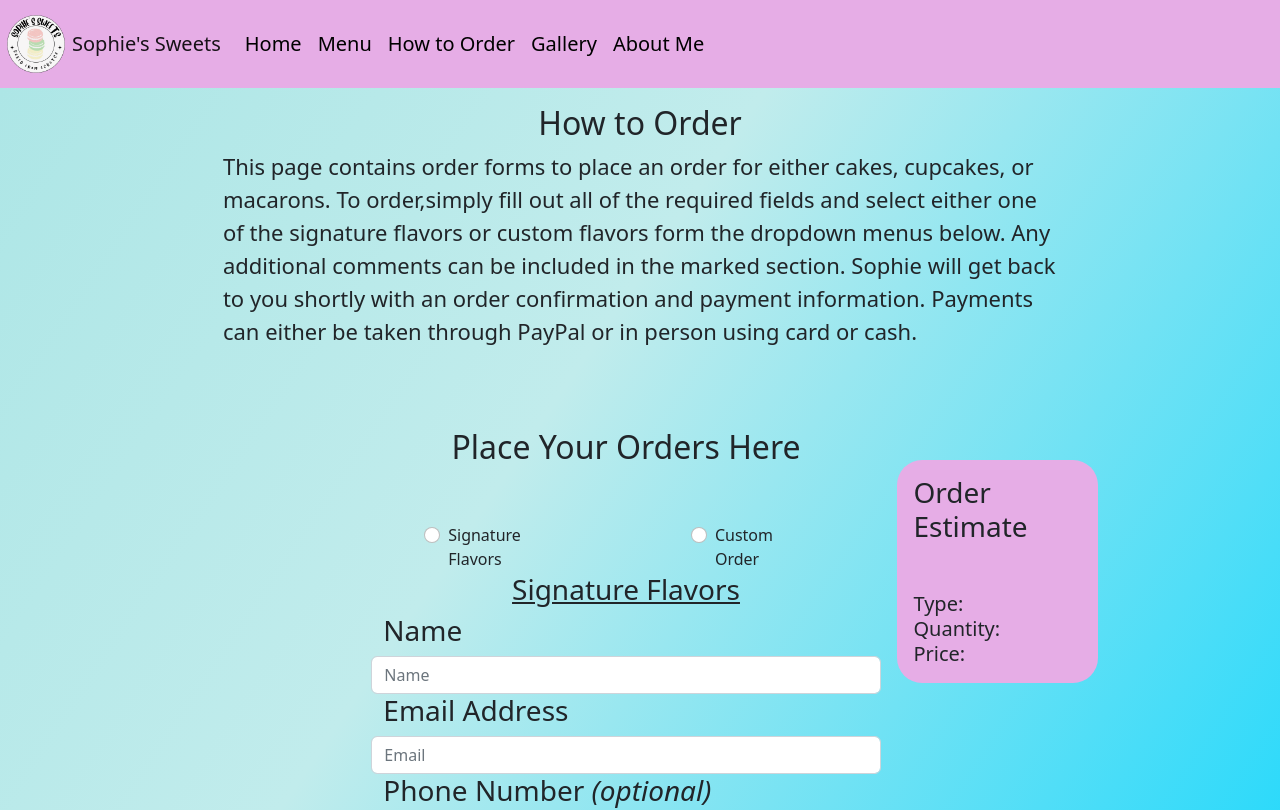
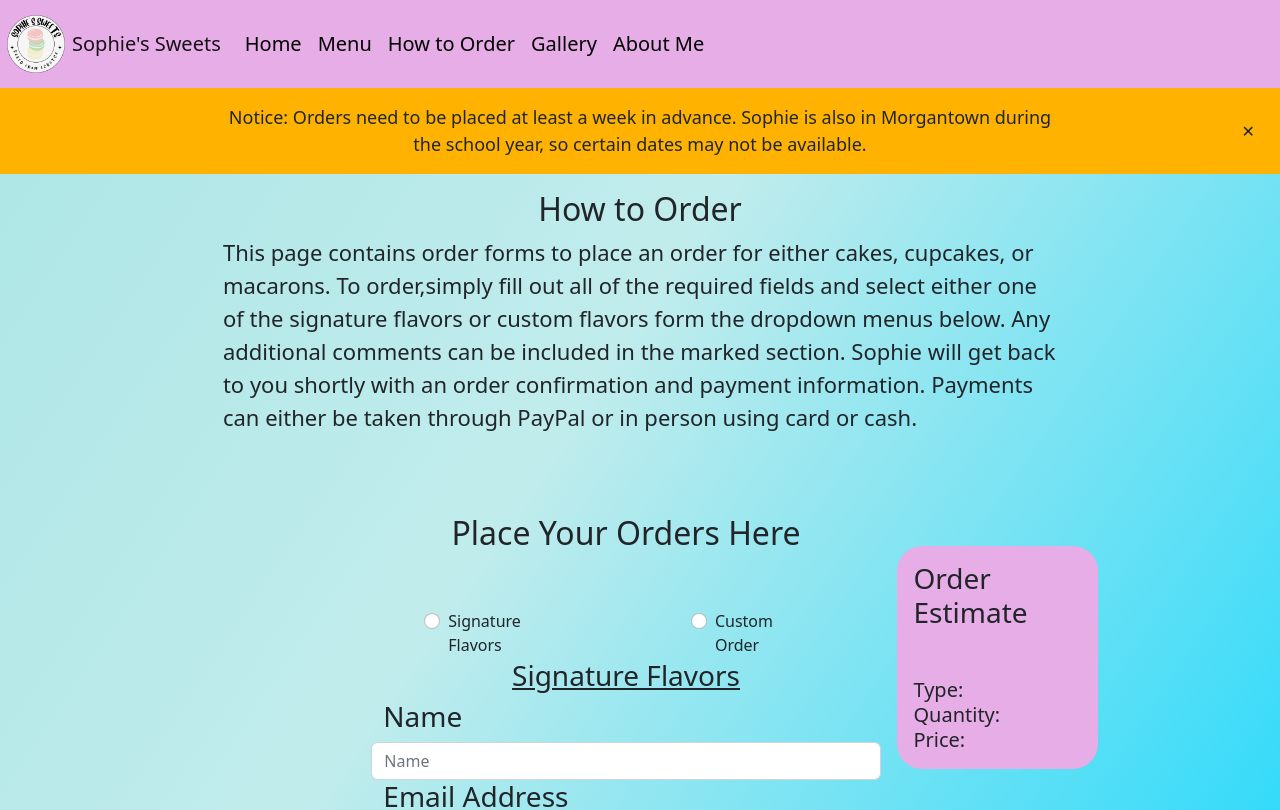
Before and after one commit to Hunter-Wigal/Sophies-Sweets, an Angular app: page /order in a window 1280 px wide. Shown: the top 810 px of the page. Built offline with nearby package versions, Linux system fonts and the light colour scheme.

Commit message:
Addded a notice for order dates

```diff
--- a/src/app/order-page/order-page.component.css
+++ b/src/app/order-page/order-page.component.css
@@ -9,9 +9,6 @@
 
 }
 
-.btn {
-    min-width: 85px;
-}
 
 .content {
     margin-inline: 10%;
@@ -70,3 +67,10 @@ h5 {
   .validity{
     color: red;
   }
+
+  .notice{
+    text-align: center;
+    font-size: 18px;
+    font-weight: 500;
+    background-color: rgb(255, 179, 0);
+  }
--- a/src/app/order-page/order-page.component.html
+++ b/src/app/order-page/order-page.component.html
@@ -9,6 +9,19 @@
 
 <body class="background">
     <div class="container-fluid">
+        <div class="row" id="notice">
+            <div class="col-2 notice"></div>
+            <div class="col notice pt-3">
+                <p class="inline">Notice: Orders need to be placed at least a week in advance.
+                    Sophie is also in Morgantown during the school year, so certain dates may not be available.</p>
+
+            </div>
+            <div class="col-2 notice d-flex justify-content-end">
+                <button class="btn" (click)="closeNotice()">
+                    <span>&#x2715;</span>
+                </button>
+            </div>
+        </div>
         <div class="row">
             <div class="col d-flex justify-content-center main">
                 <h2 class="mt-3">How to Order</h2>
@@ -389,7 +402,8 @@
     </div>
 
     <!-- Error Modal -->
-  <div class="modal fade" id="errorModal" tabindex="-1" role="dialog" aria-labelledby="exampleModalLabel" aria-hidden="true">
+    <div class="modal fade" id="errorModal" tabindex="-1" role="dialog" aria-labelledby="exampleModalLabel"
+        aria-hidden="true">
         <div class="modal-dialog" role="document">
             <div class="modal-content">
                 <div class="modal-header">
@@ -399,7 +413,8 @@
                     </button>
                 </div>
                 <div class="modal-body">
-          There was an error submitting the form. Please try again. If the error persists please email at bakergirlsophie@gmail.com
+                    There was an error submitting the form. Please try again. If the error persists please email at
+                    bakergirlsophie@gmail.com
                 </div>
                 <div class="modal-footer">
                     <button type="button" class="btn btn-secondary" data-dismiss="modal">Close</button>
@@ -409,7 +424,8 @@
     </div>
 
     <!-- Success Modal -->
-  <div class="modal fade" id="successModal" tabindex="-1" role="dialog" aria-labelledby="exampleModalLabel" aria-hidden="true">
+    <div class="modal fade" id="successModal" tabindex="-1" role="dialog" aria-labelledby="exampleModalLabel"
+        aria-hidden="true">
         <div class="modal-dialog" role="document">
             <div class="modal-content">
                 <div class="modal-header">
@@ -423,7 +439,8 @@
                     either confirming the order or if she has any questions.
                 </div>
                 <div class="modal-footer">
-          <button type="button" class="btn btn-secondary" data-dismiss="modal" (click)="reload()">Close</button>
+                    <button type="button" class="btn btn-secondary" data-dismiss="modal"
+                        (click)="reload()">Close</button>
                 </div>
             </div>
         </div>
--- a/src/app/order-page/order-page.component.ts
+++ b/src/app/order-page/order-page.component.ts
@@ -337,4 +337,10 @@ export class OrderPageComponent implements OnInit {
     window.location.reload();
   }
 
+  closeNotice(){
+    let notice = document.getElementById("notice");
+    if(notice != null)
+      notice.hidden = true;
+  }
+
 }
```
Lines whose indentation alone changed are shown as unchanged.
